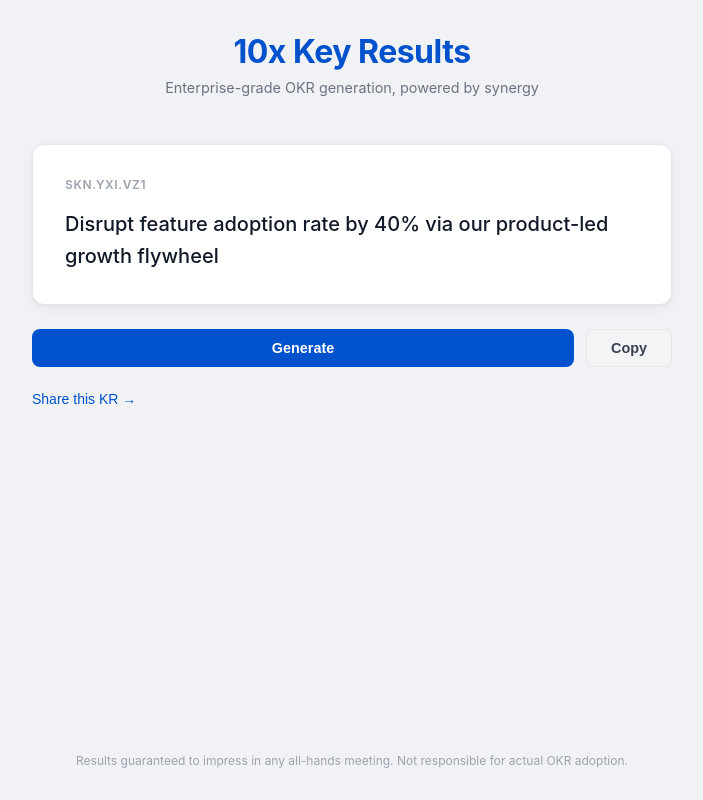
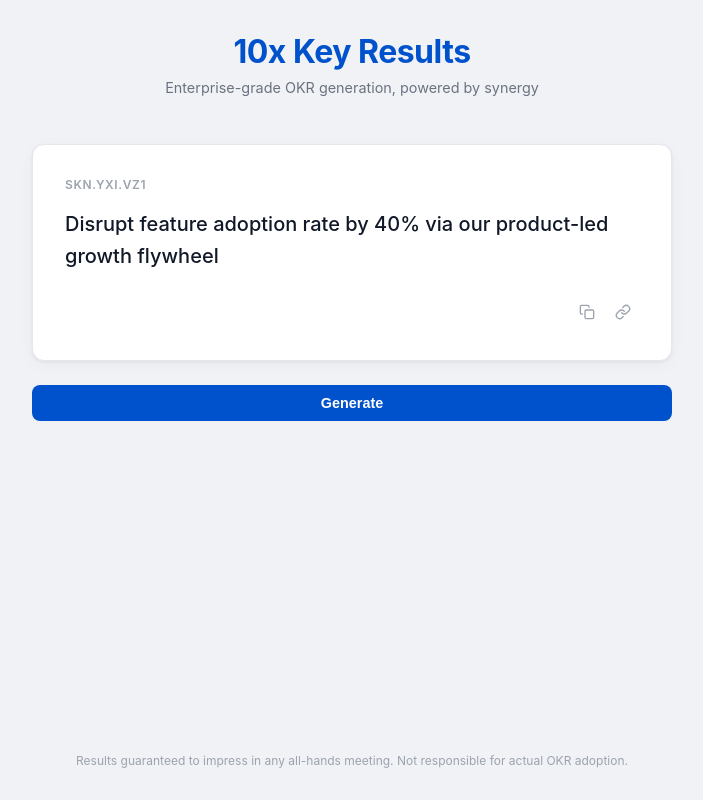
Before and after one commit to floriangosse/okr.rodeo, a React (Vite) app: page / in a window 1280 px wide. Both pictures are taken after a click on the button "Generate". Shown: the whole page, without its empty margins (288-991 px from the left). Built offline with nearby package versions, Linux system fonts and the light colour scheme.

Commit message:
feat: move copy actions into card as SVG icon buttons

```diff
--- a/src/App.tsx
+++ b/src/App.tsx
@@ -5,23 +5,19 @@ import { type GeneratedKR, generateKR, krFromId } from "./lib/generator";
 export default function App() {
   const [kr, setKR] = useState<GeneratedKR | null>(null);
   const [copied, setCopied] = useState<boolean>(false);
-  const [shareUrl, setShareUrl] = useState<string | null>(null);
-  const [shareUrlCopied, setShareUrlCopied] = useState<boolean>(false);
+  const [urlCopied, setUrlCopied] = useState<boolean>(false);
 
   useEffect(() => {
     const params = new URLSearchParams(window.location.search);
-    const id = params.get("kr");
-    const loaded = krFromId(id);
-    if (loaded) {
-      setKR(loaded);
-    }
+    const loaded = krFromId(params.get("kr"));
+    if (loaded) setKR(loaded);
   }, []);
 
   function handleGenerate() {
     const newKR = generateKR();
     setKR(newKR);
     setCopied(false);
-    setShareUrl(null);
+    setUrlCopied(false);
     window.history.replaceState(null, "", `?kr=${newKR.krId}`);
   }
 
@@ -33,18 +29,12 @@ export default function App() {
     });
   }
 
-  function handleShare() {
+  function handleCopyUrl() {
     if (!kr) return;
     const url = `${window.location.origin}${window.location.pathname}?kr=${kr.krId}`;
-    setShareUrl(url);
-    window.history.replaceState(null, "", `?kr=${kr.krId}`);
-  }
-
-  function handleCopyShareUrl() {
-    if (!shareUrl) return;
-    navigator.clipboard.writeText(shareUrl).then(() => {
-      setShareUrlCopied(true);
-      setTimeout(() => setShareUrlCopied(false), 2000);
+    navigator.clipboard.writeText(url).then(() => {
+      setUrlCopied(true);
+      setTimeout(() => setUrlCopied(false), 2000);
     });
   }
 
@@ -58,44 +48,20 @@ export default function App() {
       </header>
 
       <main className="main">
-        <KRCard kr={kr?.text ?? null} krId={kr?.krId ?? null} />
+        <KRCard
+          kr={kr?.text ?? null}
+          krId={kr?.krId ?? null}
+          copied={copied}
+          urlCopied={urlCopied}
+          onCopy={handleCopy}
+          onCopyUrl={handleCopyUrl}
+        />
 
         <div className="actions">
           <button className="btn btn-primary" onClick={handleGenerate}>
             Generate
           </button>
-          <button
-            className="btn btn-secondary"
-            onClick={handleCopy}
-            disabled={!kr}
-          >
-            {copied ? "✓ Copied" : "Copy"}
-          </button>
         </div>
-
-        {kr && (
-          <div className="share">
-            {!shareUrl ? (
-              <button className="share-link" onClick={handleShare}>
-                Share this KR →
-              </button>
-            ) : (
-              <div className="share-url-row">
-                <input
-                  className="share-url-input"
-                  readOnly
-                  value={shareUrl}
-                />
-                <button
-                  className="btn btn-secondary"
-                  onClick={handleCopyShareUrl}
-                >
-                  {shareUrlCopied ? "✓ Copied" : "Copy URL"}
-                </button>
-              </div>
-            )}
-          </div>
-        )}
       </main>
 
       <footer className="footer">
--- a/src/components/KRCard.tsx
+++ b/src/components/KRCard.tsx
@@ -1,15 +1,100 @@
 interface KRCardProps {
   kr: string | null;
   krId: string | null;
+  copied: boolean;
+  urlCopied: boolean;
+  onCopy: () => void;
+  onCopyUrl: () => void;
 }
 
-export default function KRCard({ kr, krId }: KRCardProps) {
+export default function KRCard({
+  kr,
+  krId,
+  copied,
+  urlCopied,
+  onCopy,
+  onCopyUrl,
+}: KRCardProps) {
   return (
     <div className="kr-card">
       <span className="kr-number">{krId ?? "—"}</span>
       <p className="kr-text">
         {kr ?? "Click Generate to unlock your next breakthrough"}
       </p>
+      {kr && (
+        <div className="kr-actions">
+          <button
+            className="kr-icon-btn"
+            onClick={onCopy}
+            title="Copy key result"
+            aria-label="Copy key result"
+          >
+            {copied ? (
+              <svg
+                width="16"
+                height="16"
+                viewBox="0 0 24 24"
+                fill="none"
+                stroke="currentColor"
+                strokeWidth="2"
+                strokeLinecap="round"
+                strokeLinejoin="round"
+              >
+                <polyline points="20 6 9 17 4 12" />
+              </svg>
+            ) : (
+              <svg
+                width="16"
+                height="16"
+                viewBox="0 0 24 24"
+                fill="none"
+                stroke="currentColor"
+                strokeWidth="2"
+                strokeLinecap="round"
+                strokeLinejoin="round"
+              >
+                <rect x="9" y="9" width="13" height="13" rx="2" ry="2" />
+                <path d="M5 15H4a2 2 0 0 1-2-2V4a2 2 0 0 1 2-2h9a2 2 0 0 1 2 2v1" />
+              </svg>
+            )}
+          </button>
+          <button
+            className="kr-icon-btn"
+            onClick={onCopyUrl}
+            title="Copy link"
+            aria-label="Copy link"
+          >
+            {urlCopied ? (
+              <svg
+                width="16"
+                height="16"
+                viewBox="0 0 24 24"
+                fill="none"
+                stroke="currentColor"
+                strokeWidth="2"
+                strokeLinecap="round"
+                strokeLinejoin="round"
+              >
+                <polyline points="20 6 9 17 4 12" />
+              </svg>
+            ) : (
+              <svg
+                width="16"
+                height="16"
+                viewBox="0 0 24 24"
+                fill="none"
+                stroke="currentColor"
+                strokeWidth="2"
+                strokeLinecap="round"
+                strokeLinejoin="round"
+              >
+                <path d="M10 13a5 5 0 0 0 7.54.54l3-3a5 5 0 0 0-7.07-7.07l-1.72 1.71" />
+                <path d="M14 11a5 5 0 0 0-7.54-.54l-3 3a5 5 0 0 0 7.07 7.07l1.71-1.71" />
+              </svg>
+            )}
+          </button>
+        </div>
+      )}
     </div>
   );
 }
--- a/src/index.css
+++ b/src/index.css
@@ -130,46 +130,30 @@ body {
   background: #e5e7eb;
 }
 
-.share {
+.kr-actions {
   display: flex;
-  flex-direction: column;
-  gap: 0.5rem;
+  justify-content: flex-end;
+  gap: 0.25rem;
+  margin-top: 0.5rem;
 }
 
-.share-link {
+.kr-icon-btn {
+  display: flex;
+  align-items: center;
+  justify-content: center;
+  width: 2rem;
+  height: 2rem;
+  border-radius: 6px;
+  border: none;
   background: none;
-  border: none;
-  color: #0052cc;
-  font-size: 0.875rem;
+  color: #9ca3af;
   cursor: pointer;
-  padding: 0;
-  text-align: left;
-  font-weight: 500;
+  transition: background 0.15s, color 0.15s;
 }
 
-.share-link:hover {
-  text-decoration: underline;
-}
-
-.share-url-row {
-  display: flex;
-  gap: 0.5rem;
-}
-
-.share-url-input {
-  flex: 1;
-  padding: 0.5rem 0.75rem;
-  border: 1px solid #e5e7eb;
-  border-radius: 8px;
-  font-size: 0.8rem;
-  color: #6b7280;
-  background: #f9fafb;
-  outline: none;
-}
-
-.share-url-input:focus {
-  outline: 2px solid #0052cc;
-  outline-offset: 1px;
+.kr-icon-btn:hover {
+  background: #f3f4f6;
+  color: #374151;
 }
 
 .footer {
```
